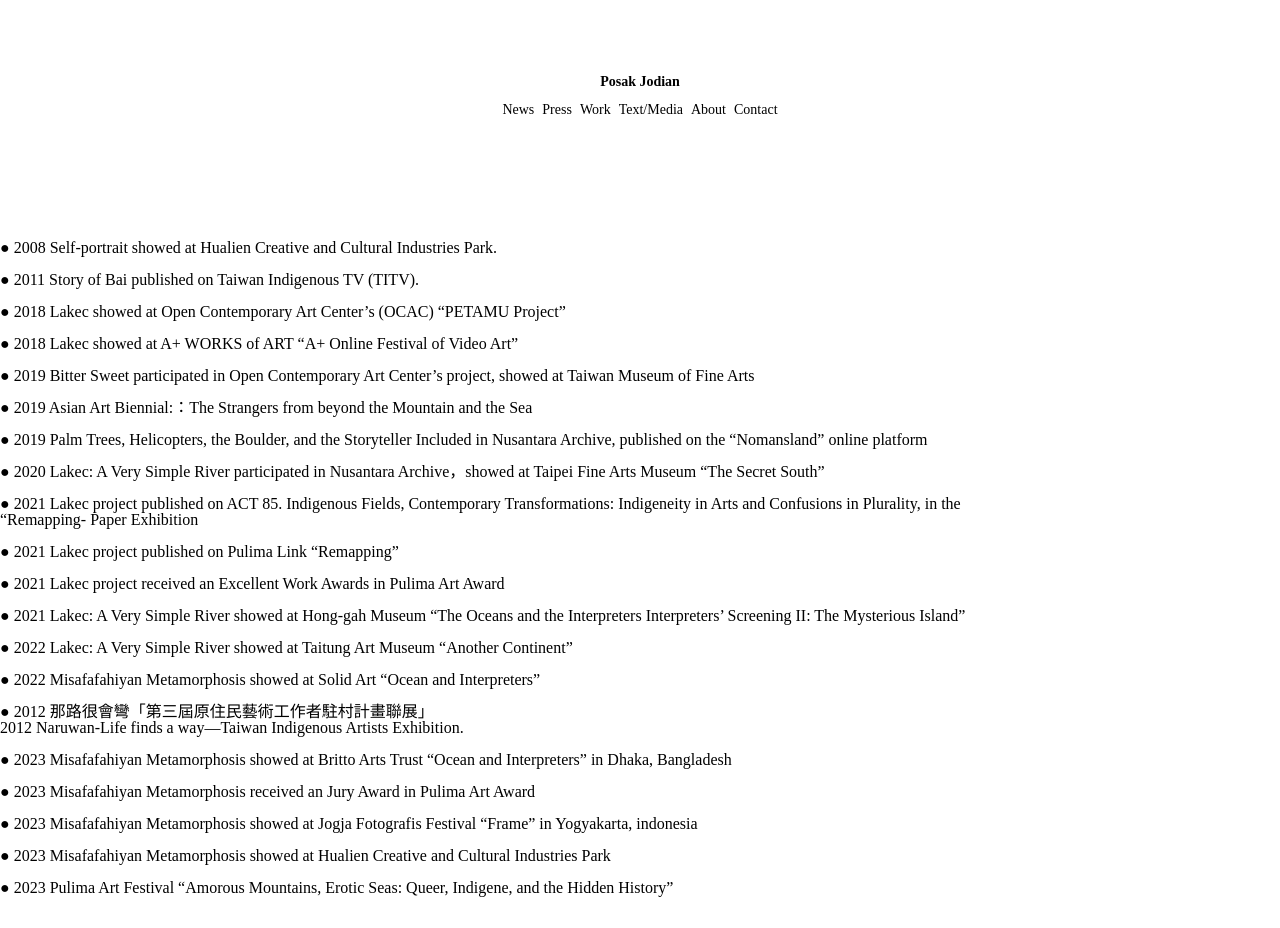
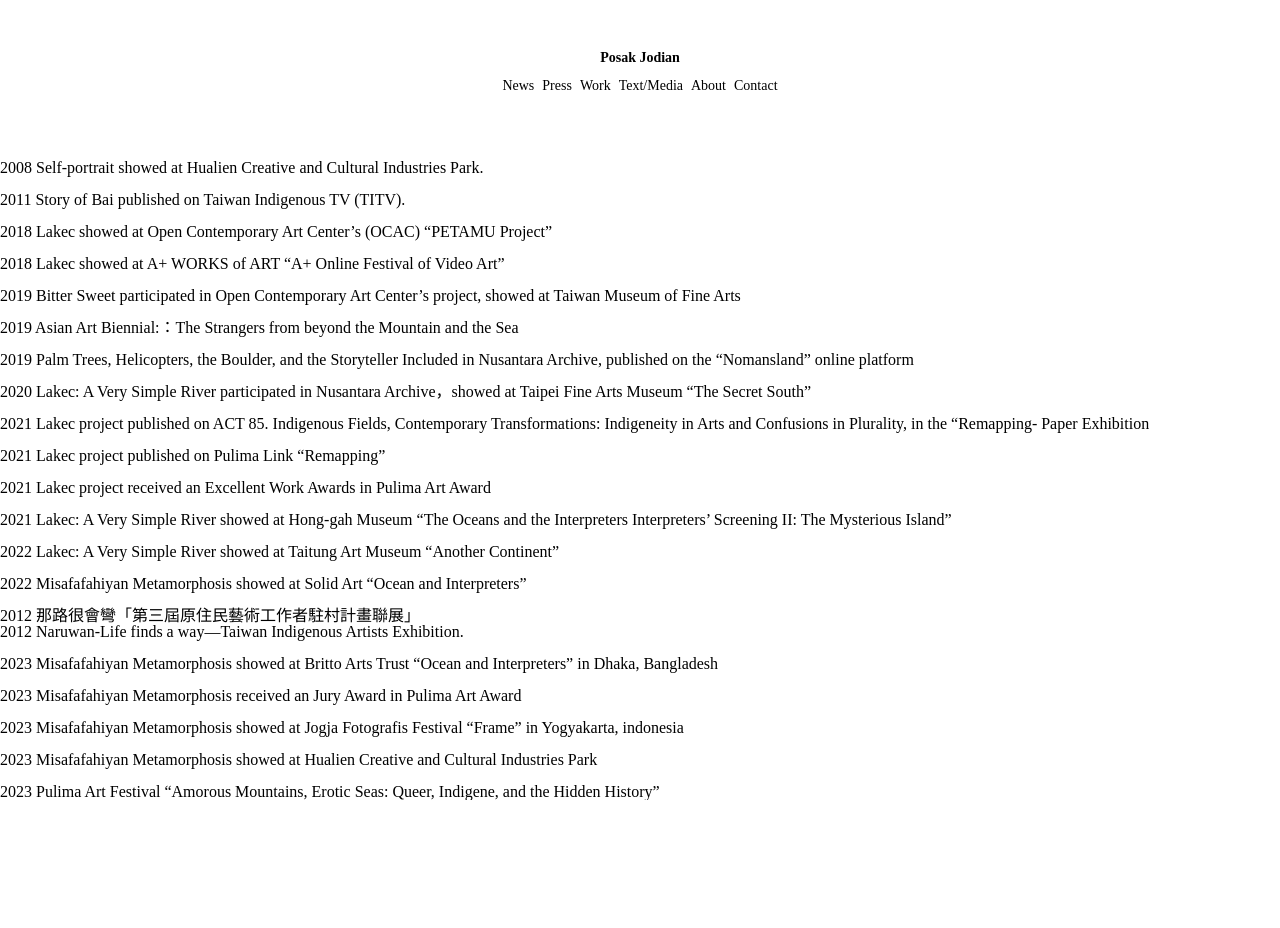
Before and after one commit to lomowang/posakpro, a Next.js app: page /Cvexperience in a window 1280 px wide. After the commit the page ends 800 px from the top, so only its background shows below. Built offline with nearby package versions, Linux system fonts and the light colour scheme.

Commit message:
20240901

```diff
--- a/pages/Cvexperience.jsx
+++ b/pages/Cvexperience.jsx
@@ -92,14 +92,14 @@ const Cvexperience = ({ item }) => {
         initial="hidden"
         whileInView="show"
         viewport={{ once: true, amount: 0 }}
-        className="xl:w-4/5  py-8"
+        className=""
       >
         {exhibitions.map((item, index) => {
           return (
             <section>
-              <ul key={index} className="mt-4">
+              <ul key={index} className="mt-4 list-none ">
                 <p>
-                  ● <span></span>
+                  <span></span>
                   {item.title}
                 </p>
                 <p>{item.enname}</p>
--- a/pages/Header.jsx
+++ b/pages/Header.jsx
@@ -25,8 +25,8 @@ const Header = () => {
 
   return (
     <header
-      className={`sticky top-0 z-50 max-w-[1980px] py-2 px-4 m-8 xl:py-10 text-sm text-center items-center md:justify-between lg:px-8 ${
-        scrolled ? "bg-gray-200 shadow-xl" : ""
+      className={`sticky top-0 z-50 max-w-[1980px] py-2 px-4 m-2 xl:py-10 text-sm text-center items-center md:justify-between lg:px-8 ${
+        scrolled ? "bg-gray-100 shadow-xl " : ""
       }`}
     >
       <motion.div
@@ -44,7 +44,7 @@ const Header = () => {
         variants={fadeIn("left", 0.2)}
         initial="hidden"
         whileInView="show"
-        viewport={{ once: false, amount: 0 }}
+        viewport={{ once: true, amount: 0 }}
         className="xl:flex justify-center w-full mt-2"
       >
         <Nav
--- a/pages/Mainexperience.jsx
+++ b/pages/Mainexperience.jsx
@@ -52,7 +52,7 @@ const Mainexperience = () => {
           />
         </motion.div>
       </div>
-      <div className=" xl:flex xl:m-40  ">
+      <div className=" xl:flex xl:m-40 ">
         <div className="xl:flex flex-col  text-xs">
           <Cvexperience />
         </div>
```
